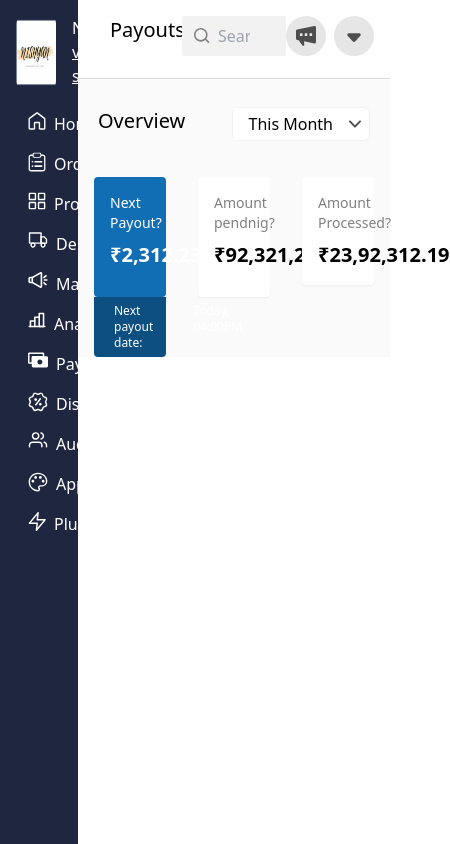
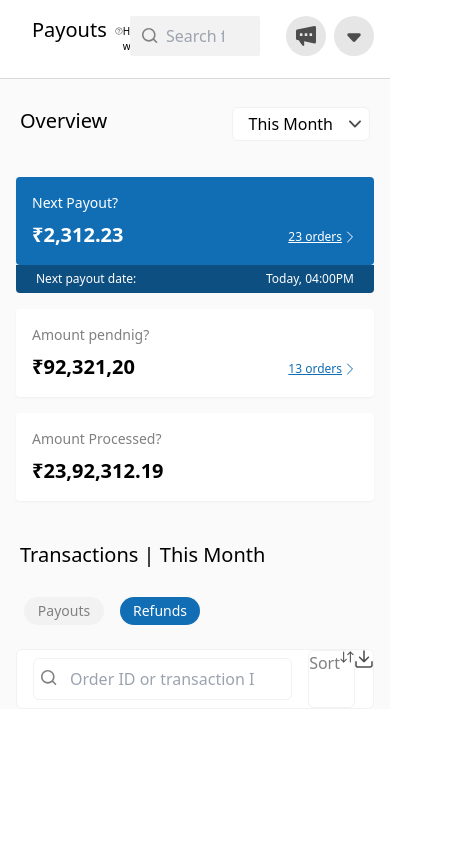
Before and after one commit to kuchbhimingwal/dukan-assignment, a React (Vite) app: page / in a window 390 px wide. Shown: the whole page, 450 px wide, since content can reach past the window. Built offline with nearby package versions, Linux system fonts and the light colour scheme.

Commit message:
starting on the transitions section

```diff
--- a/src/App.jsx
+++ b/src/App.jsx
@@ -6,13 +6,15 @@ import RevenueCard from "./conmponents/RevenueCard"
 function App() {
 
   return (
-    <div className="grid grid-cols-5 h-full">
-      <div className="col-span-1">
+    <div className="grid lg:grid-cols-5 h-full ">
+      <div className="col-span-1 hidden lg:block">
         <NavBar companyName="Nishyan"/>
       </div>
-      <div className="col-span-4">
+      <div className="lg:col-span-4">
           <Header />
-          <Dashboard />
+          <div className="bg-dashboardBack">
+          <Dashboard whatMonth="This Month"/>
+          </div>
       </div>
     </div>
   )
--- /dev/null
+++ b/src/assets/transitions.js
@@ -0,0 +1,44 @@
+export const transitions = [
+  {
+    orderId: "#281209",
+    status: "Successful",
+    transitionId: 131634495747,
+    refundDate: "Today, 08:45 PM",
+    orderAmount: "1,125.00",
+  },
+  {
+    orderId: "#281208",
+    status: "Processing",
+    transitionId: 131634495747,
+    refundDate: "Yesterday, 3:00 PM",
+    orderAmount: "1,125.00",
+  },
+  {
+    orderId: "#281207",
+    status: "Successful",
+    transitionId: 131634495747,
+    refundDate: "12 Jul 2023, 03:00 PM",
+    orderAmount: "1,125.00",
+  },
+  {
+    orderId: "#281207",
+    status: "Successful",
+    transitionId: 131634495747,
+    refundDate: "12 Jul 2023, 03:00 PM",
+    orderAmount: "1,125.00",
+  },
+  {
+    orderId: "#281207",
+    status: "Successful",
+    transitionId: 131634495747,
+    refundDate: "12 Jul 2023, 03:00 PM",
+    orderAmount: "1,125.00",
+  },
+  {
+    orderId: "#281207",
+    status: "Successful",
+    transitionId: 131634495747,
+    refundDate: "12 Jul 2023, 03:00 PM",
+    orderAmount: "1,125.00",
+  },
+]
--- /dev/null
+++ b/src/conmponents/Button.jsx
@@ -0,0 +1,22 @@
+import React from 'react'
+
+function Button({
+  title,
+  slected
+}) {
+  if(!slected){
+    return (
+      <div>
+        <button className='bg-searchBar m-2 rounded-3xl text-searchText w-20 h-7 font-semimedium text-sm'>{title}</button>
+      </div>
+    )
+  } else {
+  return (
+    <div>
+      <button className='bg-websiteBlue-light m-2 rounded-3xl text-white w-20 h-7 font-semimedium text-sm'>{title}</button>
+    </div>
+  )
+  }
+}
+
+export default Button
--- a/src/conmponents/Dashboard.jsx
+++ b/src/conmponents/Dashboard.jsx
@@ -1,23 +1,14 @@
 import React from 'react'
-import RevenueCard from './RevenueCard'
+import Overview from './Overview'
+import Transitions from './Transitions'
 
-function Dashboard() {
+function Dashboard({
+  whatMonth
+}) {
   return (
-    <div className='bg-dashboardBack'>
-      <div className='flex justify-between p-5 pt-7'>
-        <div className='font-semimedium text-xl'>Overview</div>
-        <div className='flex border rounded-md border-searchBar bg-white'>
-          <span className='px-4 py-1'>This Month</span>
-          <svg className="mt-3 mr-2" width="12" height="8" viewBox="0 0 12 8" fill="none" xmlns="http://www.w3.org/2000/svg">
-            <path d="M0.277478 0.777478C0.613814 0.441141 1.14013 0.410565 1.511 0.68575L1.61726 0.777478L6 5.15979L10.3827 0.777478C10.7191 0.441141 11.2454 0.410565 11.6163 0.68575L11.7225 0.777478C12.0589 1.11381 12.0894 1.64013 11.8142 2.011L11.7225 2.11726L6.66989 7.16989C6.33355 7.50623 5.80724 7.5368 5.43636 7.26162L5.33011 7.16989L0.277478 2.11726C-0.0924926 1.74729 -0.0924926 1.14745 0.277478 0.777478Z" fill="#4D4D4D"/>
-          </svg>
-        </div>
-      </div>
-      <div className="grid grid-cols-3">
-        <RevenueCard title={"Next Payout"} amount={"2,312.23"} orderCount={23} nextPayment="Today, 04:00PM" isBlue={true}/>
-        <RevenueCard title={"Amount pendnig"} amount={"92,321,20"} orderCount={13} isBlue={false}/>
-        <RevenueCard title={"Amount Processed"} amount={"23,92,312.19"} orderCount={0} isBlue={false}/>
-        </div>
+    <div>
+      <Overview whatMonth={whatMonth} />
+      <Transitions whatMonth={whatMonth} />
     </div>
   )
 }
--- /dev/null
+++ b/src/conmponents/Overview.jsx
@@ -0,0 +1,27 @@
+import React from 'react'
+import RevenueCard from './RevenueCard'
+
+function Overview({
+  whatMonth
+}) {
+  return (
+    <div>
+      <div className='flex justify-between p-5 pt-7'>
+        <div className='font-semimedium text-xl'>Overview</div>
+        <div className='flex border rounded-md border-searchBar bg-white'>
+          <span className='px-4 py-1'>{whatMonth}</span>
+          <svg className="mt-3 mr-2" width="12" height="8" viewBox="0 0 12 8" fill="none" xmlns="http://www.w3.org/2000/svg">
+            <path d="M0.277478 0.777478C0.613814 0.441141 1.14013 0.410565 1.511 0.68575L1.61726 0.777478L6 5.15979L10.3827 0.777478C10.7191 0.441141 11.2454 0.410565 11.6163 0.68575L11.7225 0.777478C12.0589 1.11381 12.0894 1.64013 11.8142 2.011L11.7225 2.11726L6.66989 7.16989C6.33355 7.50623 5.80724 7.5368 5.43636 7.26162L5.33011 7.16989L0.277478 2.11726C-0.0924926 1.74729 -0.0924926 1.14745 0.277478 0.777478Z" fill="#4D4D4D"/>
+          </svg>
+        </div>
+      </div>
+      <div className="grid lg:grid-cols-3 md:grid-cols-2">
+        <RevenueCard title={"Next Payout"} amount={"2,312.23"} orderCount={23} nextPayment="Today, 04:00PM" isBlue={true}/>
+        <RevenueCard title={"Amount pendnig"} amount={"92,321,20"} orderCount={13} isBlue={false}/>
+        <RevenueCard title={"Amount Processed"} amount={"23,92,312.19"} orderCount={0} isBlue={false}/>
+      </div>
+    </div>
+  )
+}
+
+export default Overview
--- /dev/null
+++ b/src/conmponents/TransitionTable.jsx
@@ -0,0 +1,36 @@
+import React from 'react'
+
+function TransitionTable() {
+  return (
+    <div>
+      <div className='flex justify-between'>
+        <div className='relative py-2 px-4 col-span-3'>
+          <svg class="absolute top-5 left-6" width="16" height="16" viewBox="0 0 16 16" fill="none" xmlns="http://www.w3.org/2000/svg">
+            <path d="M6.8 12.0301C3.9328 12.0301 1.6 9.69143 1.6 6.81704C1.6 3.94266 3.9328 1.60401 6.8 1.60401C9.6672 1.60401 12 3.94266 12 6.81704C12 9.69143 9.6672 12.0301 6.8 12.0301ZM12.2792 10.8375C13.1056 9.70827 13.6 8.3216 13.6 6.81704C13.6 3.05805 10.5496 0 6.8 0C3.0504 0 0 3.05805 0 6.81704C0 10.576 3.0504 13.6341 6.8 13.6341C8.4728 13.6341 10.0048 13.0222 11.1896 12.0132L14.0032 14.8339C14.1592 14.9903 14.364 15.0689 14.5688 15.0689C14.7736 15.0689 14.9784 14.9903 15.1344 14.8339C15.4472 14.5203 15.4472 14.0134 15.1344 13.6999L12.2792 10.8375Z" fill="#808080"/>
+          </svg>
+          <input type="text" placeholder="Order ID or transaction ID" class="w-full py-2 px-9 rounded-md border border-searchBar text-searchText font-light" />
+        </div>
+
+        <div className='flex'>
+          <div className='flex border w-full rounded-md border-searchBar text-searchText font-light'>Sort
+            <svg width="14" height="12" viewBox="0 0 14 12" fill="none" xmlns="http://www.w3.org/2000/svg">
+              <path fill-rule="evenodd" clip-rule="evenodd" d="M0.624959 7.93424C0.833239 7.72596 1.17093 7.72596 1.37921 7.93424L3.64295 10.198L5.90669 7.93424C6.11497 7.72596 6.45266 7.72596 6.66094 7.93424C6.86922 8.14252 6.86922 8.48021 6.66094 8.68849L4.02007 11.3294C3.81179 11.5376 3.47411 11.5376 3.26583 11.3294L0.624959 8.68849C0.41668 8.48021 0.41668 8.14252 0.624959 7.93424Z" fill="#4D4D4D"/>
+              <path fill-rule="evenodd" clip-rule="evenodd" d="M3.6429 0.515641C3.93746 0.515641 4.17624 0.754422 4.17624 1.04897L4.17624 10.9522C4.17624 11.2468 3.93746 11.4856 3.6429 11.4856C3.34835 11.4856 3.10957 11.2468 3.10957 10.9522L3.10957 1.04897C3.10957 0.754422 3.34835 0.515641 3.6429 0.515641Z" fill="#4D4D4D"/>
+              <path fill-rule="evenodd" clip-rule="evenodd" d="M13.3792 4.06695C13.1709 4.27523 12.8332 4.27523 12.6249 4.06695L10.3612 1.8032L8.09745 4.06695C7.88917 4.27523 7.55149 4.27523 7.34321 4.06695C7.13493 3.85867 7.13493 3.52098 7.34321 3.3127L9.98408 0.671834C10.1924 0.463555 10.53 0.463555 10.7383 0.671835L13.3792 3.3127C13.5875 3.52098 13.5875 3.85867 13.3792 4.06695Z" fill="#4D4D4D"/>
+              <path fill-rule="evenodd" clip-rule="evenodd" d="M10.3612 11.4855C10.0667 11.4855 9.82791 11.2468 9.82791 10.9522L9.82791 1.04896C9.82791 0.75441 10.0667 0.51563 10.3612 0.51563C10.6558 0.51563 10.8946 0.75441 10.8946 1.04896L10.8946 10.9522C10.8946 11.2468 10.6558 11.4855 10.3612 11.4855Z" fill="#4D4D4D"/>
+            </svg>
+
+          </div>
+          <div>
+          <svg width="18" height="18" viewBox="0 0 18 18" fill="none" xmlns="http://www.w3.org/2000/svg">
+            <path d="M16.9993 10.9414C17.371 10.9414 17.6811 11.2102 17.7435 11.5968L17.75 11.7L17.7495 15.2321C17.7495 16.5585 16.7164 17.655 15.3813 17.7448L15.2153 17.75L2.77794 17.7499C1.44615 17.7499 0.345286 16.7208 0.255253 15.391L0.25 15.2258V11.6863C0.25 11.2749 0.585964 10.9414 1.00027 10.9414C1.37194 10.9414 1.68197 11.2102 1.74442 11.5968L1.75092 11.7L1.75044 15.2321C1.75044 15.7555 2.14596 16.2013 2.65248 16.2534L2.76695 16.2599L15.2217 16.2602C15.7449 16.2602 16.1902 15.8642 16.2423 15.3577L16.2489 15.2429L16.2492 11.6863C16.2492 11.2749 16.585 10.9414 16.9993 10.9414ZM9.01207 0.25C9.37148 0.250378 9.68151 0.519212 9.74396 0.905762L9.75046 1.00892L9.75124 9.8297L12.9124 6.67494C13.1433 6.44469 13.4923 6.39342 13.7961 6.54761L13.9083 6.61495L13.9846 6.68297C14.2334 6.92976 14.2646 7.33058 14.0409 7.65049L13.9652 7.73721L9.51424 12.1745L9.43271 12.2409L9.32712 12.3035L9.23677 12.3399L9.15501 12.3617L9.07541 12.374L9.01331 12.3765L8.89007 12.3697L8.78548 12.3471L8.70291 12.3166L8.6007 12.2643L8.54241 12.2224L8.4569 12.1479L4.02399 7.726C3.73169 7.43447 3.73275 6.96287 4.02636 6.67264C4.28648 6.41551 4.69029 6.38633 5.01149 6.60986L5.09848 6.68534L8.25064 9.82956L8.24964 0.995196C8.24964 0.618676 8.53272 0.302507 8.90546 0.256191L9.01207 0.25Z" fill="#4D4D4D"/>
+          </svg>
+
+          </div>
+        </div>
+      </div>
+    </div>
+  )
+}
+
+export default TransitionTable
--- /dev/null
+++ b/src/conmponents/Transitions.jsx
@@ -0,0 +1,27 @@
+import React from 'react'
+import { transitions } from '../assets/transitions'
+import Button from './Button'
+import TransitionTable from './TransitionTable'
+
+function Transitions({
+  whatMonth
+}) {
+  return (
+    <div>
+      <div>
+        <div className='p-5 pt-7 mt-3'>
+          <div className='font-semimedium text-xl'>Transactions | {whatMonth}</div>
+        </div>
+      </div>
+      <div className='flex pl-4'>
+        <Button title="Payouts" slected={false}/>
+        <Button title="Refunds" slected={true}/>
+      </div>
+      <div className='rounded-md border border-searchBar bg-white m-4'>
+        <TransitionTable />
+      </div>
+    </div>
+  )
+}
+
+export default Transitions
```
